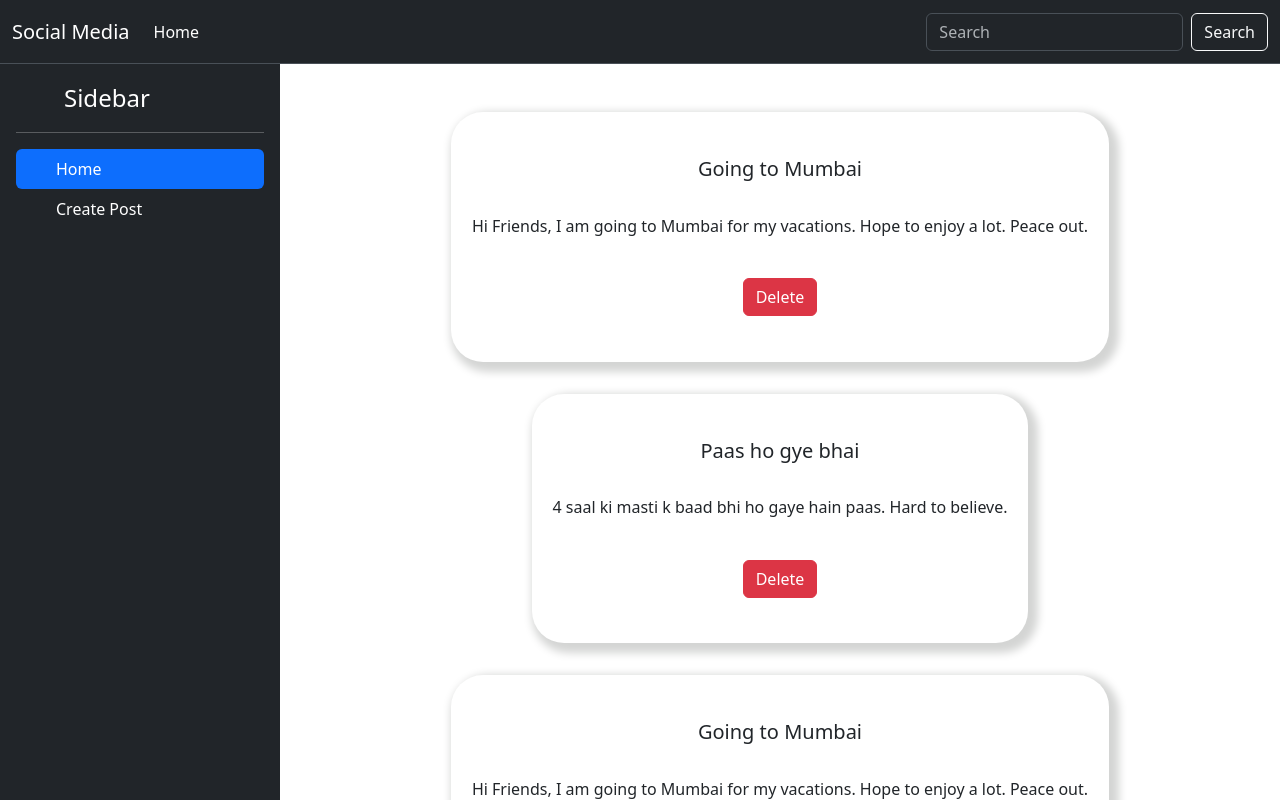
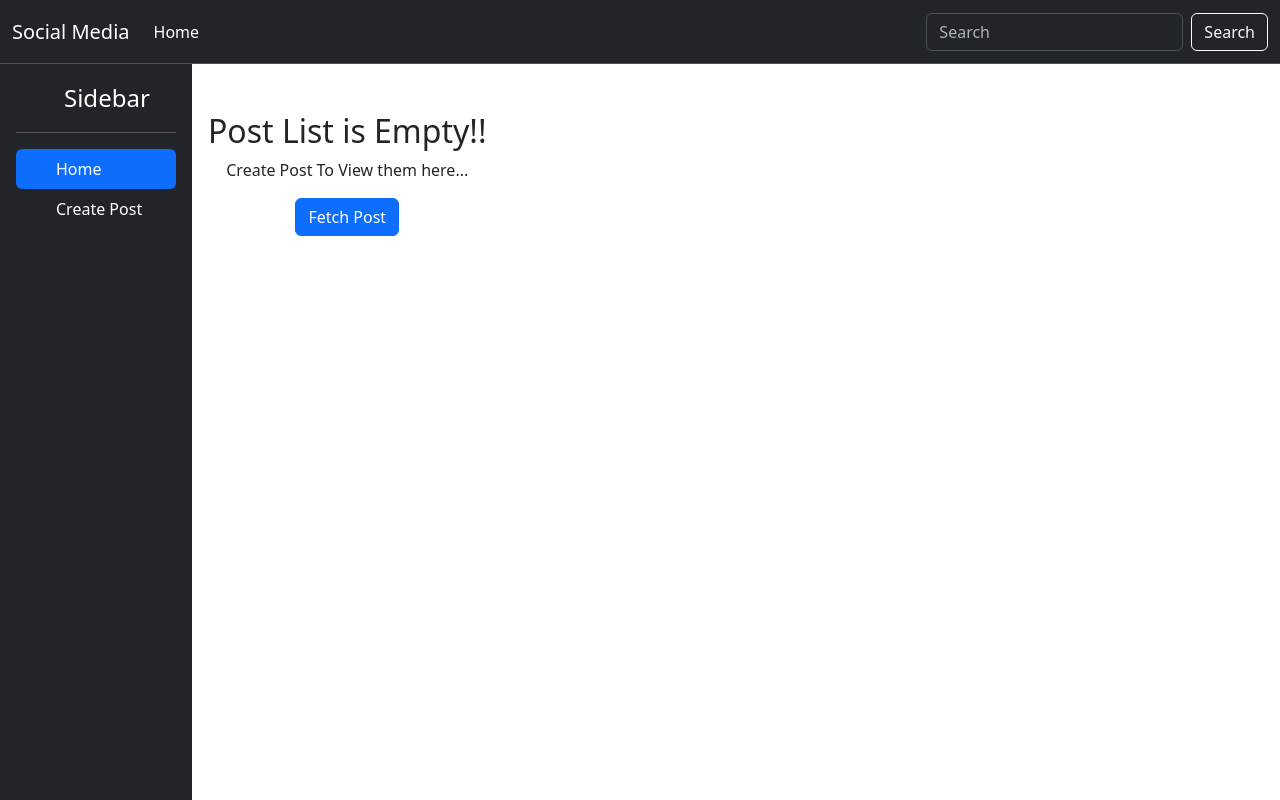
Before and after one commit to arnavbhure/Social-Media-Demo-, a React (Vite) app in the folder Social_Media_Demo/: page / in a window 1280 px wide. Shown: the top 800 px of the page. Built offline with nearby package versions, Linux system fonts and the light colour scheme.

Commit message:
Now Posts can be Fetch through DummyJSON api

```diff
--- a/Social_Media_Demo/src/components/EmptyMessage.jsx
+++ b/Social_Media_Demo/src/components/EmptyMessage.jsx
@@ -3,13 +3,29 @@ import { PostList } from "../store/post-store";
 import style from "./EmptyMessageClass.module.css";
 
 export const EmptyMessage = ({ activeSection }) => {
-  const { postList } = useContext(PostList);
+  const { postList, addPosts } = useContext(PostList);
+
+  const handleOnClick = () => {
+    fetch("https://dummyjson.com/posts")
+      .then((res) => res.json())
+      .then((data) => {
+        addPosts(data.posts);
+      });
+  };
+
   if (activeSection === "home" && postList.length === 0) {
     return (
       <div className={style.MessageFlex}>
         <div className={style.EmptyMessageClass}>
           <h2>Post List is Empty!!</h2>
           <p>Create Post To View them here...</p>
+          <button
+            type="button"
+            className="btn btn-primary"
+            onClick={() => handleOnClick()}
+          >
+            Fetch Post
+          </button>
         </div>
       </div>
     );
--- a/Social_Media_Demo/src/components/Post.jsx
+++ b/Social_Media_Demo/src/components/Post.jsx
@@ -4,12 +4,26 @@ import { PostList } from "../store/post-store";
 
 const Post = ({ post }) => {
   const { deletePost } = useContext(PostList);
-
   return (
     <div className={`${style.post} card`}>
       <div className={`card-body ${style.CardBody}`}>
         <h5 className="card-title">{post.title}</h5>
         <p className="card-text">{post.body}</p>
+        <div className={` ${style.Tags}`}>
+          {post.tags.map((tag, index) => {
+            return (
+              <div
+                key={index}
+                className={`badge bg-primary-subtle border border-primary-subtle text-primary-emphasis rounded-pill ${style.Tag}`}
+              >
+                {tag}
+              </div>
+            );
+          })}
+        </div>
+        <div className={`alert alert-success ${style.Reactions}`} role="alert">
+          Reacted by {post.reactions.likes} people
+        </div>
         <button
           type="button"
           className="btn btn-danger"
--- a/Social_Media_Demo/src/components/PostContainerCss.module.css
+++ b/Social_Media_Demo/src/components/PostContainerCss.module.css
@@ -9,22 +9,36 @@
 }
 
 .post {
-  display: flex;
-  flex-direction: column;
-  justify-content: center;
-  align-items: center;
-  padding: 0.3rem;
   margin: 1rem;
   border-radius: 2rem;
   box-shadow: 5px 5px 8px 5px #d4d5d4;
   border: none;
+  padding: 0.3rem;
+  width: 30%;
 }
 
 .CardBody {
+  display: flex;
+  align-items: center;
+  justify-content: space-evenly;
+  flex-direction: column;
   min-width: 6rem;
   min-height: 15rem;
+}
+.Tags {
   display: flex;
-  justify-content: space-evenly;
-  flex-direction: column;
+  gap: 1rem;
+  margin: 0.1rem;
+}
+
+.Tag {
+  font-size: 0.82rem;
+}
+.Reactions {
+  margin: 1rem;
+  display: flex;
+  justify-content: center;
   align-items: center;
+  width: 95%;
+  height: 2.5rem;
 }
--- a/Social_Media_Demo/src/components/createPost.jsx
+++ b/Social_Media_Demo/src/components/createPost.jsx
@@ -6,6 +6,8 @@ const CreatePost = () => {
   const PostTitleElement = useRef();
   const PostBodyElement = useRef();
   const User_ID = useRef();
+  const reactions = useRef();
+  const tags = useRef();
   const { addPost } = useContext(PostList);
 
   const handleOnSubmit = (event) => {
@@ -13,12 +15,15 @@ const CreatePost = () => {
     const userID = User_ID.current.value;
     const post_Title = PostTitleElement.current.value;
     const postBody = PostBodyElement.current.value;
-
-    addPost(userID, post_Title, postBody);
+    const Tags = tags.current.value.split(" ");
+    const Reactions = reactions.current.value;
+    addPost(userID, post_Title, postBody, Tags, Reactions);
 
     PostBodyElement.current.value = "";
     PostTitleElement.current.value = "";
     User_ID.current.value = "";
+    reactions.current.value = "";
+    tags.current.value = "";
   };
 
   return (
@@ -67,9 +72,32 @@ const CreatePost = () => {
             <textarea
               className="form-control"
               id="exampleInputPassword1"
-              style={{ height: "10rem" }}
+              style={{ height: "6rem" }}
               ref={PostBodyElement}
             />
+          </div>
+          <div className="mb-3">
+            <label
+              htmlFor="exampleInputEmail1"
+              className={`form-label ${style.CreatePostStyle}`}
+            >
+              Number of Reactions
+            </label>
+            <input
+              type="number"
+              className="form-control"
+              id="reactions"
+              ref={reactions}
+            />
+          </div>
+          <div className="mb-3">
+            <label
+              htmlFor="exampleInputEmail1"
+              className={`form-label ${style.CreatePostStyle}`}
+            >
+              Tags (separate with space)
+            </label>
+            <input type="text" className="form-control" id="tags" ref={tags} />
           </div>
           <button type="submit" className="btn btn-primary">
             Submit
--- a/Social_Media_Demo/src/components/createPost.module.css
+++ b/Social_Media_Demo/src/components/createPost.module.css
@@ -6,12 +6,12 @@
 }
 
 .FormClass {
-  height: 68vh;
   width: 90vh;
-  padding: 2%;
+  padding: 3%;
   margin-bottom: 12rem;
-  border: 1px solid black;
+  margin-top: 1rem;
   border-radius: 2rem;
+  box-shadow: 5px 5px 8px 5px #d4d5d4;
 }
 .CreatePostStyle {
   font-size: 1.5rem;
--- a/Social_Media_Demo/src/components/sidebar.jsx
+++ b/Social_Media_Demo/src/components/sidebar.jsx
@@ -6,7 +6,7 @@ const Sidebar = ({ setActiveSection }) => {
   return (
     <div
       className="d-flex flex-column flex-shrink-0 p-3 text-white bg-dark"
-      style={{ width: "280px", height: "112.45vh" }}
+      style={{ width: "15%", height: "112.45vh", minWidth: "85px" }}
     >
       <a
         href="/"
--- a/Social_Media_Demo/src/store/post-store.jsx
+++ b/Social_Media_Demo/src/store/post-store.jsx
@@ -1,36 +1,12 @@
 import { createContext, useReducer } from "react";
 
-const currPostList = [
-  {
-    id: "1",
-    title: "Going to Mumbai",
-    body: "Hi Friends, I am going to Mumbai for my vacations. Hope to enjoy a lot. Peace out.",
-    user_ID: "user-9",
-  },
-  {
-    id: "2",
-    title: "Paas ho gye bhai",
-    body: "4 saal ki masti k baad bhi ho gaye hain paas. Hard to believe.",
-    user_ID: "user-2",
-  },
-  {
-    id: "3",
-    title: "Going to Mumbai",
-    body: "Hi Friends, I am going to Mumbai for my vacations. Hope to enjoy a lot. Peace out.",
-    user_ID: "user-9",
-  },
-  {
-    id: "4",
-    title: "Paas ho gye bhai",
-    body: "4 saal ki masti k baad bhi ho gaye hain paas. Hard to believe.",
-    user_ID: "user-2",
-  },
-];
+const currPostList = [];
 
 export const PostList = createContext({
   postList: [],
   addPost: () => {},
   deletePost: () => {},
+  addPosts: () => {},
 });
 
 const PostListProvider = ({ children }) => {
@@ -38,7 +14,7 @@ const PostListProvider = ({ children }) => {
     postListReducer,
     currPostList,
   );
-  const addPost = (user_ID, postTitle, postBody) => {
+  const addPost = (user_ID, postTitle, postBody, tags, reactions) => {
     dispatchPostList({
       type: "ADD_POST",
       payload: {
@@ -46,6 +22,17 @@ const PostListProvider = ({ children }) => {
         title: postTitle,
         body: postBody,
         user_ID,
+        tags,
+        reactions,
+      },
+    });
+  };
+
+  const addPosts = (posts) => {
+    dispatchPostList({
+      type: "ADD_INITIAL_POSTS",
+      payload: {
+        posts,
       },
     });
   };
@@ -60,7 +47,7 @@ const PostListProvider = ({ children }) => {
   };
 
   return (
-    <PostList.Provider value={{ postList, addPost, deletePost }}>
+    <PostList.Provider value={{ postList, addPost, deletePost, addPosts }}>
       {children}
     </PostList.Provider>
   );
@@ -74,6 +61,8 @@ const postListReducer = (currPostList, action) => {
     newPostList = currPostList.filter(
       (post) => post.id !== action.payload.postID,
     );
+  } else if (action.type === "ADD_INITIAL_POSTS") {
+    return action.payload.posts;
   }
   return newPostList;
 };
```
